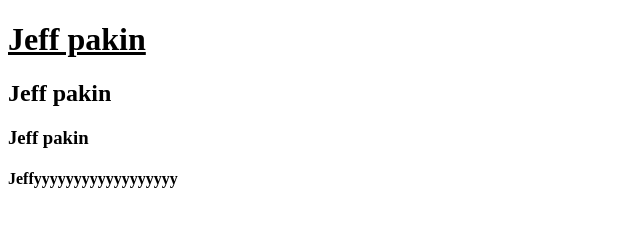
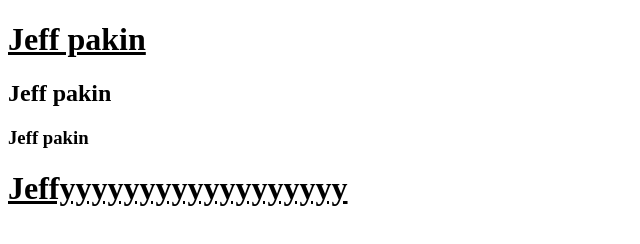
Before and after one commit to Jeffy2412441/First, a website: page index.html in a window 1280 px wide. Shown: the whole page, without its empty margins (0-640 px from the left). Drawn offline with Linux system fonts and the light colour scheme.

Commit message:
Update index.html

```diff
--- a/index.html
+++ b/index.html
@@ -11,6 +11,6 @@
     <h1>Jeff pakin</h1>
     <h2>Jeff pakin</h2>
     <h3>Jeff pakin</h3>
-    <h4>Jeffyyyyyyyyyyyyyyyyyy</h4>
+    <h1>Jeffyyyyyyyyyyyyyyyyyy</h1>
   </body>
 </html>
```
